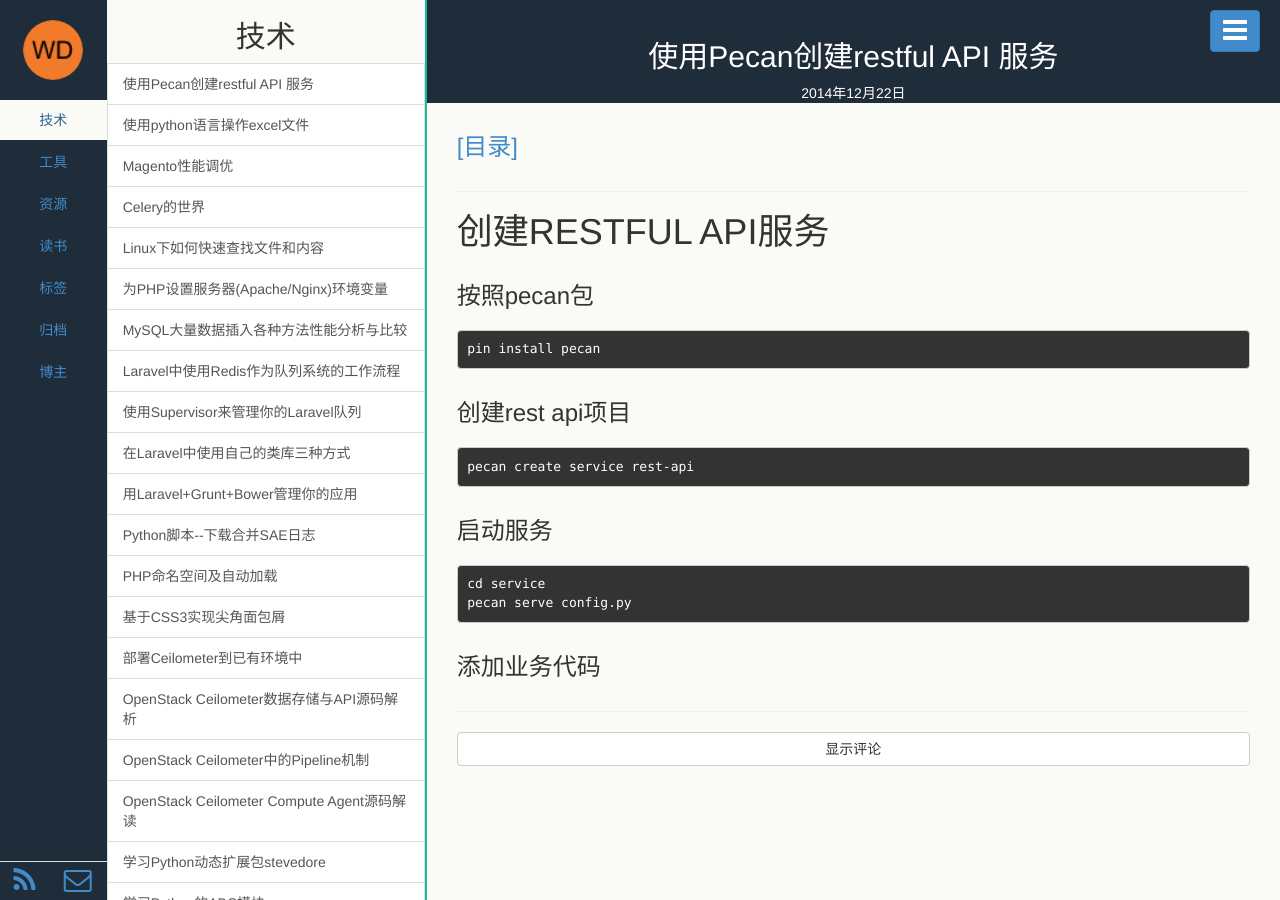
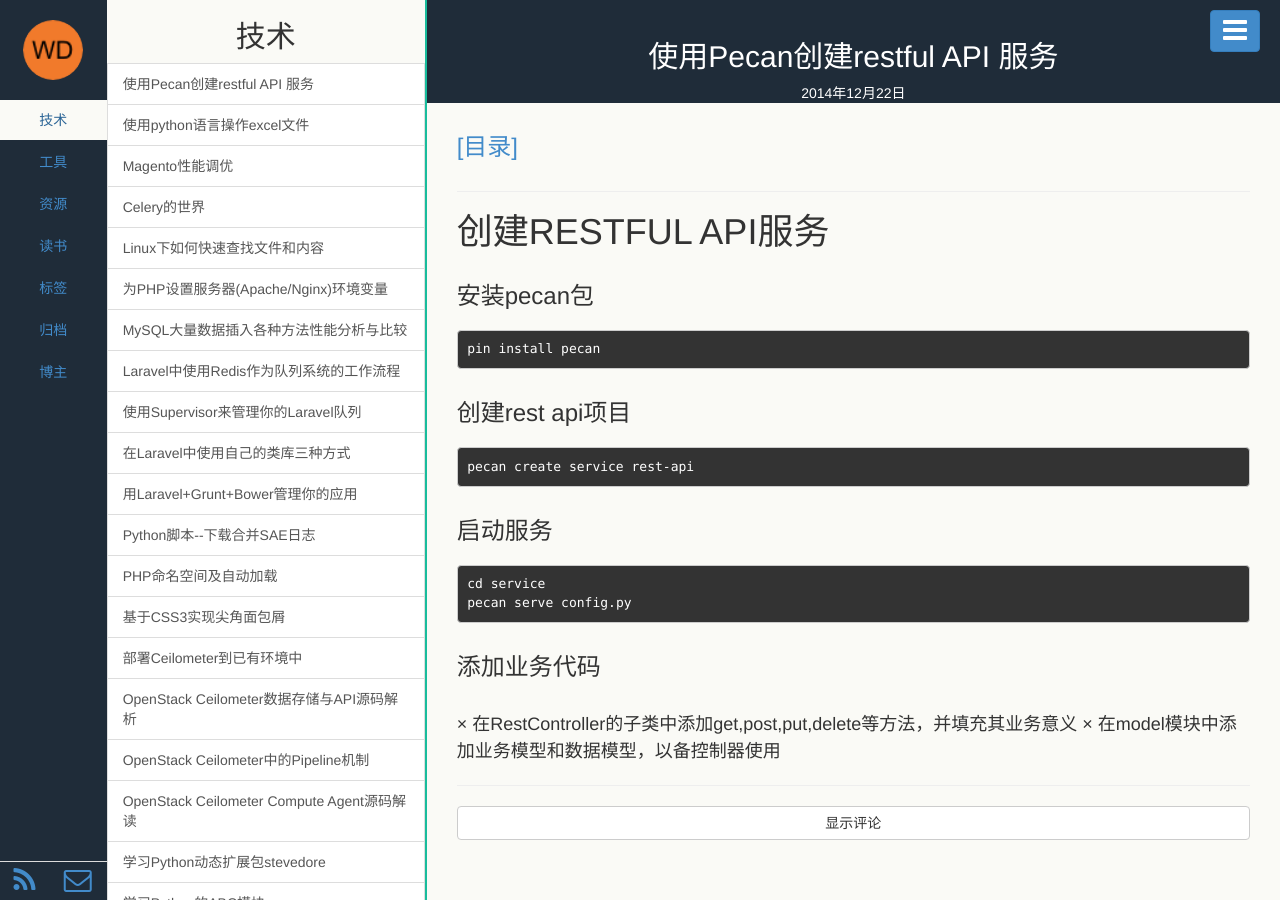
Before and after one commit to wonderfan/wonderfan.github.io, a Jekyll site: the page built from _posts/2014-12-22-create-restful-api.md, in a window 1280 px wide. Built offline with Jekyll 4.4.1, drawn with Linux system fonts in a browser that asks for light colours; comment, search, counter and statistics services are not loaded.

Commit message:
Update 2014-12-22-create-restful-api.md

```diff
--- a/_posts/2014-12-22-create-restful-api.md
+++ b/_posts/2014-12-22-create-restful-api.md
@@ -9,7 +9,7 @@
 
 # 创建RESTFUL API服务
 
-### 按照pecan包
+### 安装pecan包
 
     pin install pecan
 
@@ -23,3 +23,6 @@
     pecan serve config.py
 
 ### 添加业务代码
+
+× 在RestController的子类中添加get,post,put,delete等方法，并填充其业务意义
+× 在model模块中添加业务模型和数据模型，以备控制器使用
```
